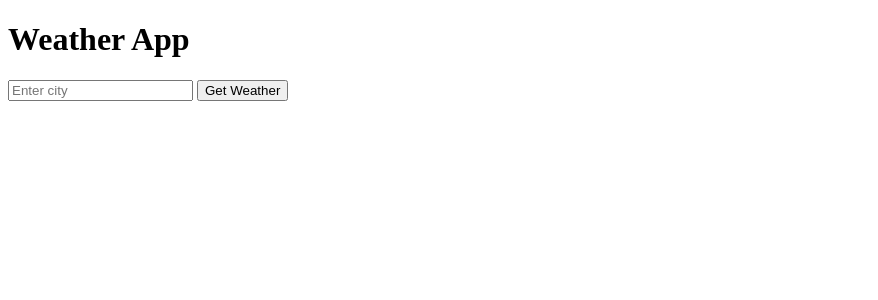
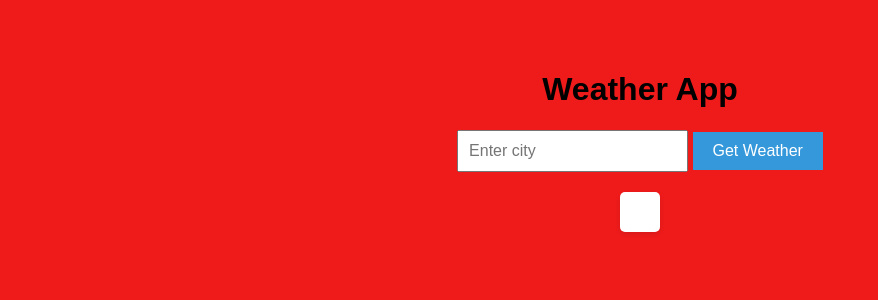
Before and after one commit to hash-smy/weatherapp, a Flask app: template templates/index.html in a window 1280 px wide. Shown: the top 300 px of the page, without its empty margins (0-878 px from the left). Run offline with Flask 3, Linux system fonts and the light colour scheme; the template is opened without the code that fills it, so the values that code supplies are empty.

Commit message:
CSS background updated

```diff
--- a/run.py
+++ b/run.py
@@ -1,8 +1,12 @@
-from flask import Flask, jsonify, request
+from flask import Flask, jsonify, request, render_template
 from app.weather import WeatherAPI
 
 app = Flask(__name__)
 weather_api = WeatherAPI()
+
+@app.route('/')
+def index():
+    return render_template('index.html')
 
 @app.route('/weather', methods=['GET'])
 def get_weather():
@@ -16,5 +20,9 @@ def get_weather():
 
     return jsonify(weather_data)
 
+@app.route('/static/<path:path>')
+def static_file(path):
+    return app.send_static_file(path)
+
 if __name__ == '__main__':
     app.run(debug=True)
--- /dev/null
+++ b/static/styles.css
@@ -0,0 +1,45 @@
+/* static/styles.css */
+
+body {
+    font-family: Arial, sans-serif;
+    margin: 0;
+    padding: 0;
+    background-color: #ef1b1b;
+}
+
+.container {
+    width: 80%;
+    margin: 0 auto;
+    text-align: center;
+    padding-top: 50px;
+}
+
+.input-section {
+    margin-bottom: 20px;
+}
+
+input[type="text"] {
+    padding: 10px;
+    font-size: 16px;
+}
+
+button {
+    padding: 10px 20px;
+    font-size: 16px;
+    background-color: #3498db;
+    color: white;
+    border: none;
+    cursor: pointer;
+}
+
+button:hover {
+    background-color: #2980b9;
+}
+
+.weather-info {
+    background-color: white;
+    padding: 20px;
+    border-radius: 5px;
+    box-shadow: 0 2px 5px rgba(0, 0, 0, 0.1);
+    display: inline-block;
+}
--- a/templates/index.html
+++ b/templates/index.html
@@ -3,13 +3,18 @@
 <head>
     <meta charset="UTF-8">
     <title>Weather App</title>
+    <link rel="stylesheet" href="{{ url_for('static', filename='styles.css') }}">
     <script src="https://code.jquery.com/jquery-3.6.0.min.js"></script>
 </head>
     <body>
+        <div class="container">
             <h1>Weather App</h1>
+            <div class="input-section">
                 <input type="text" id="cityInput" placeholder="Enter city">
                 <button onclick="getWeather()">Get Weather</button>
-    <div id="weatherInfo"></div>
+            </div>
+            <div id="weatherInfo" class="weather-info"></div>
+        </div>
 
         <script>
             function getWeather() {
@@ -26,7 +31,7 @@
                         displayWeather(response);
                     },
                     error: function(xhr, status, error) {
-                    alert('Failed to fetch weather data');
+                        alert('Not a valid city , try again!');
                         console.error(error);
                     }
                 });
```
Lines whose indentation alone changed are shown as unchanged.
